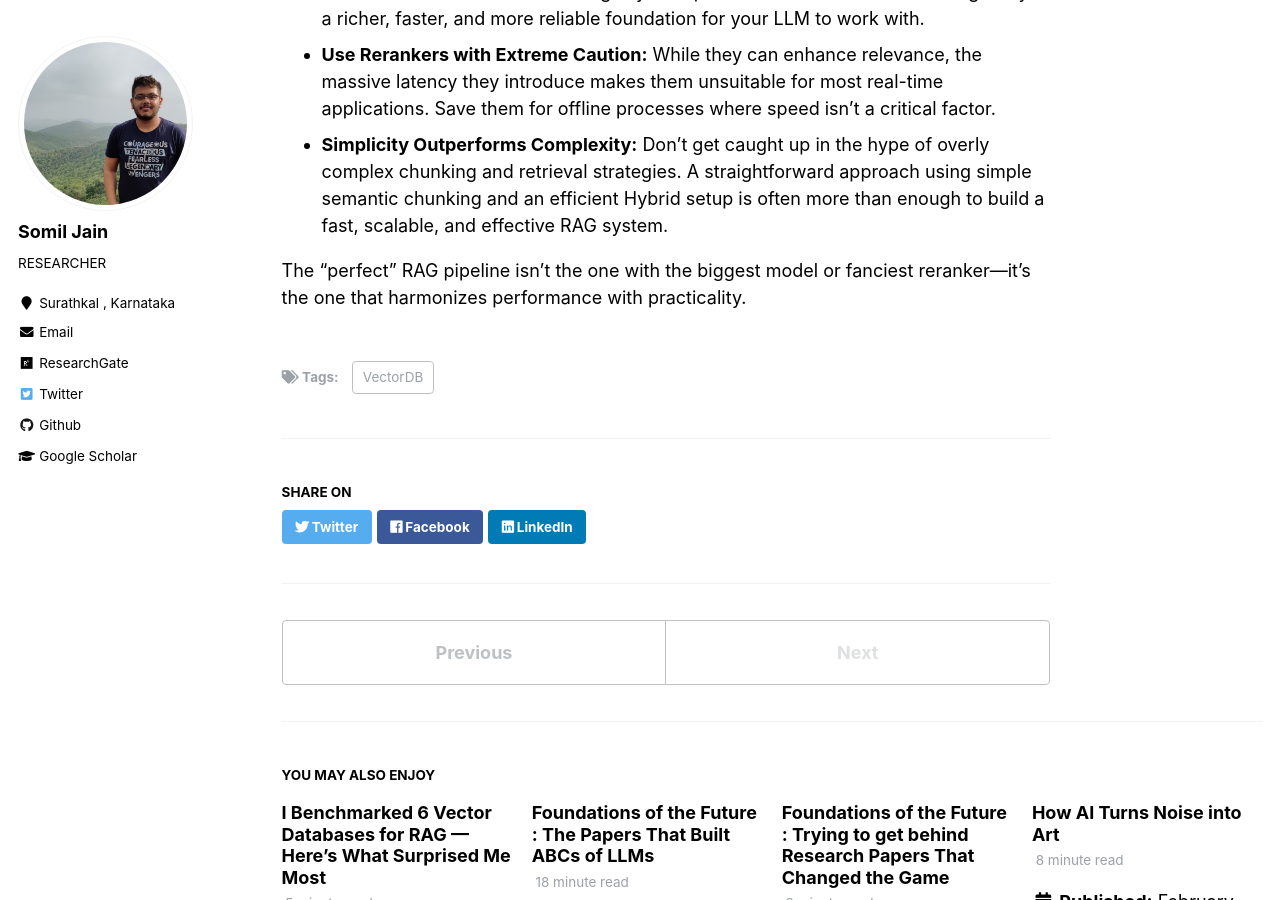
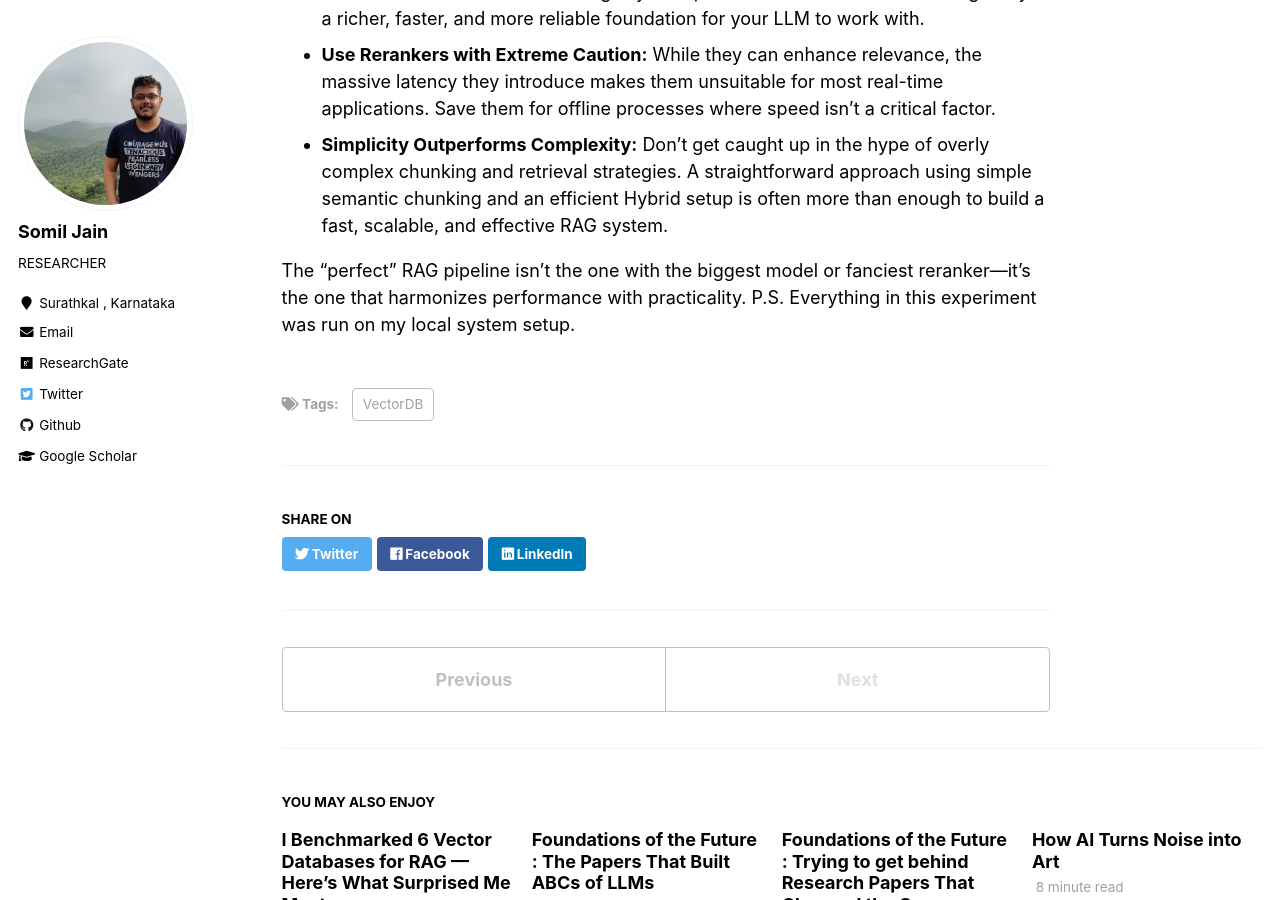
Before and after one commit to somiljain7/somiljain7.github.io, a Jekyll site: the page built from _posts/2025-10-15-blog-post-9.md, in a window 1280 px wide and 900 px high, scrolled down 2703 px. Built offline with Jekyll 4.4.1, drawn with Linux system fonts in a browser that asks for light colours.

Commit message:
Update 2025-10-15-blog-post-9.md

```diff
--- a/_posts/2025-10-15-blog-post-9.md
+++ b/_posts/2025-10-15-blog-post-9.md
@@ -66,3 +66,4 @@ My experiment proved that the pursuit of perfect relevance must be balanced agai
 *   **Simplicity Outperforms Complexity:** Don't get caught up in the hype of overly complex chunking and retrieval strategies. A straightforward approach using simple semantic chunking and an efficient Hybrid setup is often more than enough to build a fast, scalable, and effective RAG system.
 
 The "perfect" RAG pipeline isn’t the one with the biggest model or fanciest reranker—it’s the one that harmonizes performance with practicality.
+P.S. Everything in this experiment was run on my local system setup.
```
